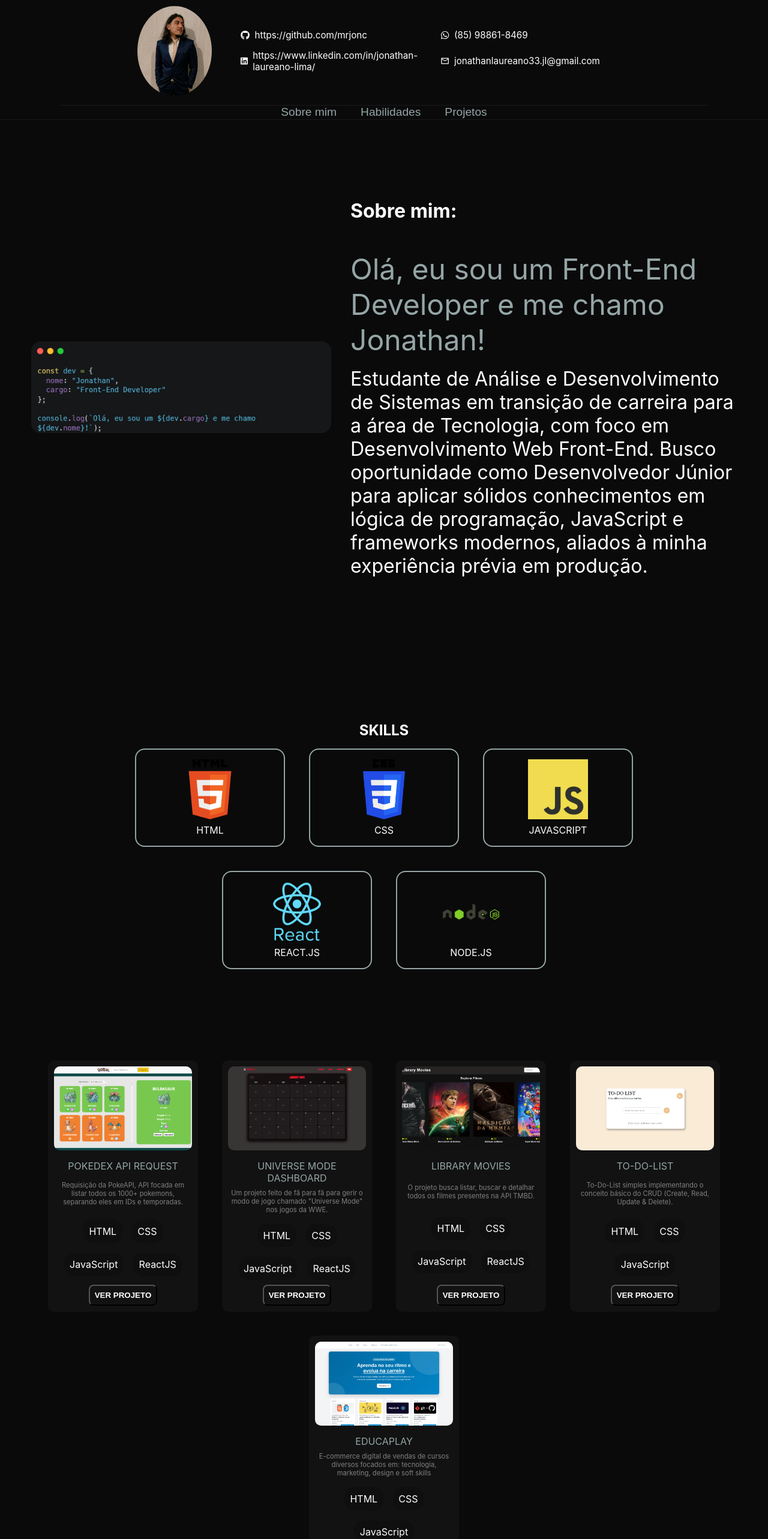
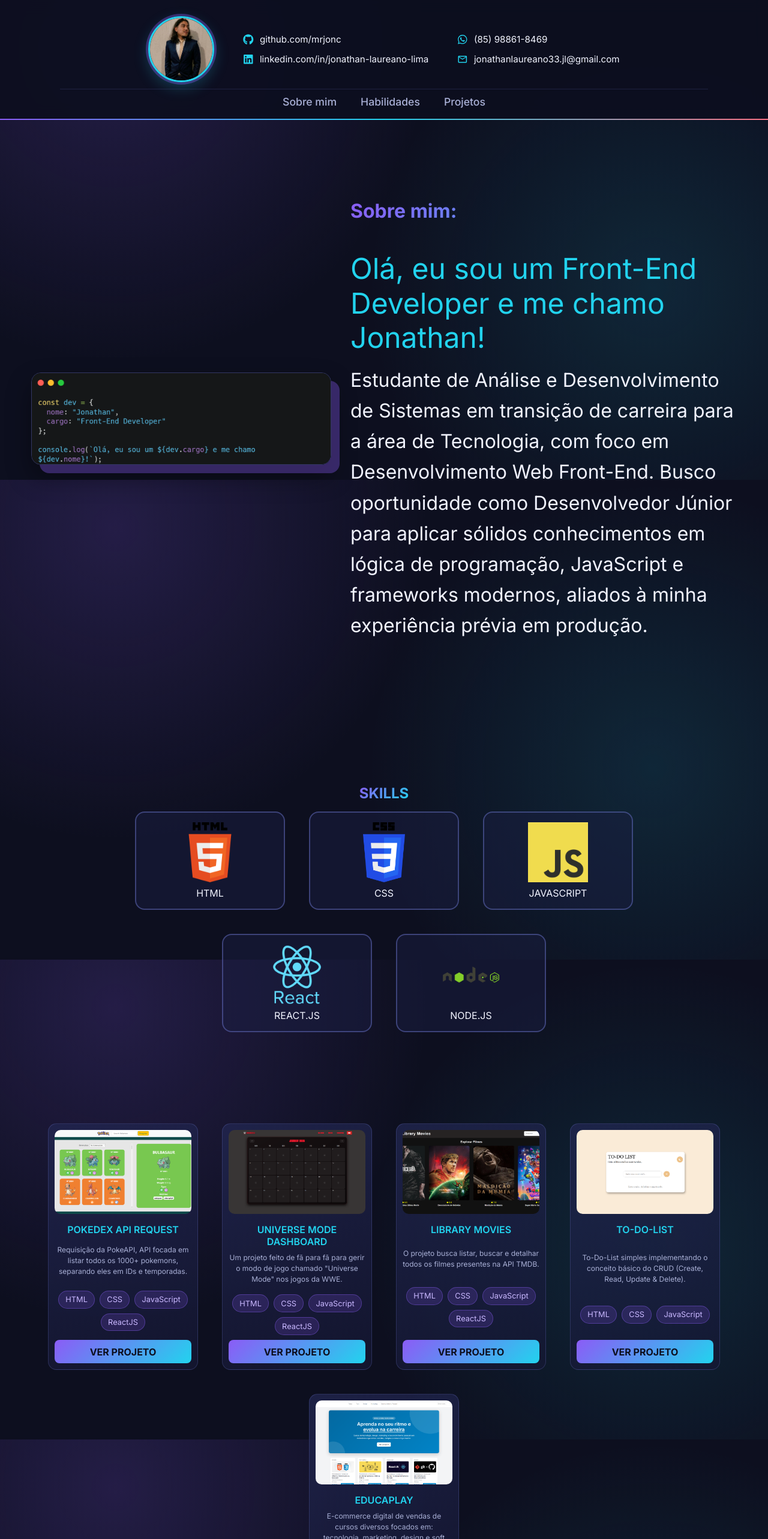
Before and after one commit to mrjonc/Portfolio, a React (Vite) app: page / in a window 1280 px wide. Shown: the top 2566 px of the page at 60% size. Built offline with nearby package versions, Linux system fonts and the light colour scheme.

Commit message:
Ajustando o css do portfolio

```diff
--- a/index.html
+++ b/index.html
@@ -1,9 +1,14 @@
 <!doctype html>
-<html lang="en">
+<html lang="pt-BR">
   <head>
     <meta charset="UTF-8" />
     <meta name="viewport" content="width=device-width, initial-scale=1.0" />
     <title>Portfolio | Desenvolvedor Front-End</title>
+    <link rel="preconnect" href="https://fonts.googleapis.com" />
+    <link
+      href="https://fonts.googleapis.com/css2?family=Inter:wght@400;500;600;700&display=swap"
+      rel="stylesheet"
+    />
   </head>
   <body>
     <div id="root"></div>
--- a/src/components/NavBar.jsx
+++ b/src/components/NavBar.jsx
@@ -1,4 +1,3 @@
-import { Link } from "react-router-dom";
 import { FaGithub, FaLinkedin } from "react-icons/fa6";
 import { FaWhatsapp } from "react-icons/fa";
 import { MdOutlineMailOutline } from "react-icons/md";
@@ -6,7 +5,6 @@
 
 function NavBar() {
   return (
-    <>
     <nav className={styles.navBar}>
       <div className={styles.contacts}>
         <img src="/assets/foto-perfil.jpg" alt="Foto do Desenvolvedor" />
@@ -15,15 +13,17 @@
             href="https://github.com/mrjonc"
             target="_blank"
             rel="noreferrer"
+            aria-label="GitHub"
           >
             <FaGithub />
-              https://github.com/mrjonc
+            github.com/mrjonc
           </a>
 
           <a
             href="https://wa.me/5585988618469"
             target="_blank"
             rel="noreferrer"
+            aria-label="WhatsApp"
           >
             <FaWhatsapp />
             (85) 98861-8469
@@ -33,30 +33,25 @@
             href="https://www.linkedin.com/in/jonathan-laureano-lima/"
             target="_blank"
             rel="noreferrer"
+            aria-label="LinkedIn"
           >
             <FaLinkedin />
-              https://www.linkedin.com/in/jonathan-laureano-lima/
+            linkedin.com/in/jonathan-laureano-lima
           </a>
 
-            <a href="mailto:jonathanlaureano33.jl@gmail.com">
+          <a href="mailto:jonathanlaureano33.jl@gmail.com" aria-label="E-mail">
             <MdOutlineMailOutline />
             jonathanlaureano33.jl@gmail.com
           </a>
         </div>
       </div>
+
       <div className={styles.informations}>
-          <button>
         <a href="#about">Sobre mim</a>
-          </button>
-          <button>
         <a href="#skills">Habilidades</a>
-          </button>
-          <button>
         <a href="#projects">Projetos</a>
-          </button>
       </div>
     </nav>
-    </>
   );
 }
 
--- a/src/components/NavBar.module.css
+++ b/src/components/NavBar.module.css
@@ -2,23 +2,28 @@
   display: flex;
   flex-direction: column;
   justify-content: space-between;
-  padding: 10px 100px;
-  gap: 15px;
+  padding: 16px 100px 0;
+  gap: 0;
   position: fixed;
   top: 0;
   left: 0;
   width: 100%;
   height: 200px;
-  background-color: #0a0a0a;
+  background-color: rgba(13, 15, 31, 0.92);
+  backdrop-filter: blur(12px);
+  -webkit-backdrop-filter: blur(12px);
   z-index: 1000;
-  border-bottom: 1px solid #1a1a1a;
 }
 
-.contacts img {
-  max-width: 150px;
-  max-height: 150px;
-  border-radius: 50%;
-  object-fit: cover;
+/* linha em degradê na base da navbar */
+.navBar::after {
+  content: "";
+  position: absolute;
+  left: 0;
+  bottom: 0;
+  width: 100%;
+  height: 2px;
+  background: linear-gradient(90deg, #8b5cf6, #22d3ee, #fb7185);
 }
 
 .contacts {
@@ -27,62 +32,93 @@
   justify-content: center;
   gap: 3rem;
   width: 100%;
+  flex: 1;
+}
+
+.contacts img {
+  width: 110px;
+  height: 110px;
+  border-radius: 50%;
+  object-fit: cover;
+  border: 3px solid #22d3ee;
+  box-shadow:
+    0 0 0 4px rgba(139, 92, 246, 0.35),
+    0 8px 24px rgba(34, 211, 238, 0.25);
+  flex-shrink: 0;
 }
 
 .links {
-  display: flex;
-  flex-wrap: wrap;
-  max-width: 650px;
-  gap: 15px;
+  display: grid;
+  grid-template-columns: repeat(2, max-content);
+  column-gap: 3rem;
+  row-gap: 14px;
+  align-items: center;
 }
 
 .links a {
   text-decoration: none;
   display: flex;
   align-items: center;
-  gap: 8px;
-  color: white;
+  gap: 10px;
+  color: #f2f4ff;
   font-size: 0.95rem;
-  flex: 1 1 45%;
-  min-width: 250px;
+  white-space: nowrap;
+  transition:
+    color 0.3s ease,
+    transform 0.3s ease;
+}
+
+.links a svg {
+  color: #22d3ee;
+  flex-shrink: 0;
+  font-size: 1.1rem;
 }
 
 .links a:hover {
-  color: #95a5a6;
+  color: #22d3ee;
+  transform: translateX(3px);
 }
 
 .informations {
   display: flex;
   justify-content: center;
   gap: 40px;
-  border-top: 1px solid #1a1a1a;
+  padding: 10px 0 14px;
+  border-top: 1px solid rgba(139, 148, 255, 0.15);
 }
 
 .informations button {
   background: none;
   border: none;
+  padding: 0;
+  cursor: pointer;
 }
 
 .informations a {
   text-decoration: none;
-  color: #95a5a6;
-  font-size: 1.2rem;
+  color: #a9b0d6;
+  font-size: 1.1rem;
   font-weight: 500;
-  transition: color 0.5s ease;
+  padding-bottom: 4px;
+  border-bottom: 2px solid transparent;
+  transition:
+    color 0.4s ease,
+    border-color 0.4s ease;
 }
 
 .informations a:hover {
   color: #ffffff;
+  border-bottom-color: #fb7185;
 }
 
 @media (max-width: 768px) {
   .navBar {
     height: auto;
     min-height: 180px;
-    padding: 15px 20px;
+    padding: 15px 20px 0;
     flex-direction: column;
     justify-content: center;
-    gap: 15px;
+    gap: 12px;
   }
 
   .contacts {
@@ -97,13 +133,14 @@
     display: block;
     width: 65px;
     height: 65px;
-    border: 2px solid #95a5a6;
+    border: 2px solid #22d3ee;
+    box-shadow: 0 0 0 3px rgba(139, 92, 246, 0.35);
     flex-shrink: 0;
   }
 
   .links {
-    display: flex !important; /* Força o flexbox */
-    flex-direction: row !important; /* Força ficar um ao lado do outro */
+    display: flex !important;
+    flex-direction: row !important;
     justify-content: center;
     align-items: center;
     gap: 25px;
@@ -111,28 +148,26 @@
   }
 
   .links a {
-    display: inline-flex !important; /* Faz o link se comportar como um elemento de linha compacta */
+    display: inline-flex !important;
     align-items: center;
     justify-content: center;
-    font-size: 0 !important; /* Esconde o texto */
-    color: #95a5a6;
+    font-size: 0 !important;
+    color: #a9b0d6;
     text-decoration: none;
-
-    /* ZERA as propriedades de tamanho que herdou do PC e que estavam forçando a coluna */
     flex: none !important;
     min-width: 0 !important;
     width: auto !important;
+    transform: none;
   }
 
-  /* Garante o tamanho correto do ícone */
   .links a svg {
     font-size: 1.6rem !important;
-    color: #95a5a6;
+    color: #a9b0d6;
     display: block;
   }
 
   .links a:hover svg {
-    color: white;
+    color: #22d3ee;
   }
 
   .informations {
@@ -141,8 +176,8 @@
     flex-direction: row;
     justify-content: center;
     gap: 20px;
-    border-top: 1px solid rgba(255, 255, 255, 0.1);
-    padding-top: 10px;
+    border-top: 1px solid rgba(139, 148, 255, 0.2);
+    padding: 10px 0 12px;
   }
 
   .informations a {
--- a/src/index.css
+++ b/src/index.css
@@ -1,3 +1,17 @@
+:root {
+  --bg: #0d0f1f;
+  --bg-soft: #151834;
+  --surface: rgba(27, 31, 66, 0.65);
+  --border: rgba(139, 148, 255, 0.2);
+  --text: #f2f4ff;
+  --text-muted: #a9b0d6;
+  --violet: #8b5cf6;
+  --cyan: #22d3ee;
+  --coral: #fb7185;
+  --gradient: linear-gradient(135deg, #8b5cf6 0%, #22d3ee 100%);
+  --glow: 0 10px 30px rgba(139, 92, 246, 0.25);
+}
+
 * {
   box-sizing: border-box;
   margin: 0;
@@ -6,8 +20,20 @@
 
 html {
   scroll-behavior: smooth;
-  background-color: #0a0a0a;
-  color: #ffffff;
+  background-color: var(--bg);
+  background-image:
+    radial-gradient(
+      circle at 15% 10%,
+      rgba(139, 92, 246, 0.18),
+      transparent 40%
+    ),
+    radial-gradient(
+      circle at 85% 60%,
+      rgba(34, 211, 238, 0.12),
+      transparent 40%
+    );
+  background-attachment: fixed;
+  color: var(--text);
   font-family: "Inter", sans-serif;
 }
 
@@ -21,14 +47,36 @@
   padding: 60px 20px;
 }
 
+h1 {
+  background: var(--gradient);
+  -webkit-background-clip: text;
+  background-clip: text;
+  -webkit-text-fill-color: transparent;
+  color: transparent;
+}
+
+:focus-visible {
+  outline: 2px solid var(--cyan);
+  outline-offset: 3px;
+}
+
+@media (prefers-reduced-motion: reduce) {
+  html {
+    scroll-behavior: auto;
+  }
+  * {
+    transition: none !important;
+  }
+}
+
 @media (max-width: 768px) {
   main {
-    margin-top: 190px; /* Empurra o conteúdo para baixo da barra */
+    margin-top: 190px;
     padding: 15px;
   }
 
   section {
-    scroll-margin-top: 190px; /* O scroll para no lugar certinho */
+    scroll-margin-top: 190px;
     min-height: calc(100vh - 190px);
     padding: 30px 0;
   }
--- a/src/pages/About/About.jsx
+++ b/src/pages/About/About.jsx
@@ -3,17 +3,15 @@
 
 function About() {
   return (
-    <>
     <div className={styles.container}>
       <div className={styles.containerRight}>
-          <img
-            src="/assets/intro-dev.png"
-            alt="Tela com codigos em JavaScript"
-          />
+        <img src="/assets/intro-dev.png" alt="Tela com códigos em JavaScript" />
       </div>
+
       <div className={styles.containerLeft}>
         <h1>Sobre mim:</h1>
-          <p style={{ color: "#95a5a6", fontSize: "3rem" }}>
+
+        <p className={styles.subtitle}>
           <Typewriter
             onInit={(typewriter) => {
               typewriter
@@ -28,6 +26,7 @@
             }}
           />
         </p>
+
         <p>
           Estudante de Análise e Desenvolvimento de Sistemas em transição de
           carreira para a área de Tecnologia, com foco em Desenvolvimento Web
@@ -37,7 +36,6 @@
         </p>
       </div>
     </div>
-    </>
   );
 }
 
--- a/src/pages/About/About.module.css
+++ b/src/pages/About/About.module.css
@@ -15,6 +15,7 @@
   gap: 1rem;
   font-size: 2rem;
   text-align: start;
+  color: #f2f4ff;
 }
 
 .containerLeft h1 {
@@ -23,25 +24,42 @@
   font-size: 2rem;
 }
 
+.containerLeft p {
+  line-height: 1.6;
+}
+
+.containerLeft .subtitle {
+  color: #22d3ee;
+  font-size: 3rem;
+  line-height: 1.2;
+}
+
 .containerRight img {
   max-width: 500px;
   border-radius: 1rem;
+  border: 1px solid rgba(139, 148, 255, 0.3);
+  box-shadow:
+    14px 14px 0 rgba(139, 92, 246, 0.35),
+    0 20px 40px rgba(0, 0, 0, 0.4);
 }
 
 @media (max-width: 768px) {
   .container {
-    flex-direction: column; /* Joga a imagem para baixo do texto */
+    flex-direction: column;
     text-align: center;
     gap: 1.5rem;
   }
 
   .containerLeft h1 {
-    text-align: center; /* Centraliza o título no celular */
+    text-align: center;
   }
 
   .containerRight img {
-    max-width: 100%; /* Garante que a imagem não estoure a largura da tela */
+    max-width: 100%;
     height: auto;
+    box-shadow:
+      8px 8px 0 rgba(139, 92, 246, 0.35),
+      0 12px 24px rgba(0, 0, 0, 0.4);
   }
 }
 
@@ -53,4 +71,8 @@
   .containerLeft p {
     font-size: 1.2rem;
   }
+
+  .containerLeft .subtitle {
+    font-size: 1.7rem;
+  }
 }
--- a/src/pages/Home/App.jsx
+++ b/src/pages/Home/App.jsx
@@ -1,4 +1,3 @@
-import "./App.css";
 import NavBar from "../../components/NavBar.jsx";
 import About from "../About/About.jsx";
 import Projects from "../Projects/Projects.jsx";
--- a/src/pages/Projects/Projects.jsx
+++ b/src/pages/Projects/Projects.jsx
@@ -1,6 +1,5 @@
 import styles from "../Projects/Projects.module.css";
 
-function Projects() {
 const cardsProjects = [
   {
     img: "/assets/pokemon-page.png",
@@ -10,35 +9,29 @@
     tools: ["HTML", "CSS", "JavaScript", "ReactJS"],
     link: "https://pokedex-chi-sooty.vercel.app",
   },
-
   {
     img: "/assets/universe.png",
     projectName: "Universe Mode Dashboard",
     description: `Um projeto feito de fã para fã para gerir o modo de jogo chamado "Universe Mode" nos jogos da WWE.`,
-
     tools: ["HTML", "CSS", "JavaScript", "ReactJS"],
     link: "https://universemodedashboard.vercel.app",
   },
-
   {
     img: "/assets/library-movies-page.png",
     projectName: "Library Movies",
     description:
-        "O projeto busca listar, buscar e detalhar todos os filmes presentes na API TMBD.",
+      "O projeto busca listar, buscar e detalhar todos os filmes presentes na API TMDB.",
     tools: ["HTML", "CSS", "JavaScript", "ReactJS"],
     link: "https://library-movies-sigma.vercel.app",
   },
-
   {
     img: "/assets/to-do-list-page.png",
     projectName: "To-Do-List",
     description:
       "To-Do-List simples implementando o conceito básico do CRUD (Create, Read, Update & Delete).",
-
     tools: ["HTML", "CSS", "JavaScript"],
     link: "https://to-do-list-project-drab.vercel.app/",
   },
-
   {
     img: "/assets/e-commerce.png",
     projectName: "EducaPlay",
@@ -48,42 +41,36 @@
     link: "https://cursos-educa-play.vercel.app/",
   },
 ];
+
+function Projects() {
   return (
-    <>
     <div className={styles.cards}>
-        {cardsProjects.map((item, index) => {
-          return (
-            <div key={index} className={styles.card}>
-              <img
-                className={styles.img}
-                src={item.img}
-                alt={item.projectName}
-              />
+      {cardsProjects.map((item) => (
+        <div key={item.projectName} className={styles.card}>
+          <img className={styles.img} src={item.img} alt={item.projectName} />
+
           <div className={styles.informations}>
-                <p style={{ color: "#95a5a6", textTransform: "uppercase" }}>
-                  {item.projectName}
-                </p>
-                <p style={{ color: "grey", fontSize: "0.7rem" }}>
-                  {item.description}
-                </p>
+            <p className={styles.projectName}>{item.projectName}</p>
+            <p className={styles.description}>{item.description}</p>
 
             <div className={styles.tags}>
-                  {item.tools.map((tools, index) => {
-                    return <span key={index}>{tools}</span>;
-                  })}
+              {item.tools.map((tool) => (
+                <span key={tool}>{tool}</span>
+              ))}
             </div>
 
-                <a href={item.link} target="_blank" rel="noreferrer">
-                  <button>
-                    <strong>Ver Projeto</strong>
-                  </button>
+            <a
+              className={styles.btn}
+              href={item.link}
+              target="_blank"
+              rel="noreferrer"
+            >
+              Ver Projeto
             </a>
           </div>
         </div>
-          );
-        })}
+      ))}
     </div>
-    </>
   );
 }
 
--- a/src/pages/Projects/Projects.module.css
+++ b/src/pages/Projects/Projects.module.css
@@ -8,8 +8,13 @@
 }
 
 .card {
-  background-color: rgba(23, 23, 23, 0.686);
-  border-radius: 10px;
+  background: linear-gradient(
+    160deg,
+    rgba(34, 39, 82, 0.75),
+    rgba(21, 24, 52, 0.75)
+  );
+  border: 1px solid rgba(139, 148, 255, 0.2);
+  border-radius: 14px;
   width: 250px;
   display: flex;
   flex-direction: column;
@@ -19,11 +24,14 @@
   cursor: pointer;
   transition:
     transform 0.3s ease,
-    box-shadow 0.3s ease;
+    box-shadow 0.3s ease,
+    border-color 0.3s ease;
 }
 
 .card:hover {
   transform: translateY(-8px);
+  border-color: #22d3ee;
+  box-shadow: 0 14px 34px rgba(139, 92, 246, 0.3);
 }
 
 .img {
@@ -46,14 +54,17 @@
 .tags {
   display: flex;
   justify-content: center;
-  gap: 1rem;
+  gap: 0.5rem;
   flex-wrap: wrap;
   margin-top: 0.5rem;
 }
 
 .tags span {
-  background-color: rgba(0, 0, 0, 0.153);
-  padding: 0.6rem;
+  background-color: rgba(139, 92, 246, 0.18);
+  color: #c9b8ff;
+  border: 1px solid rgba(139, 92, 246, 0.4);
+  padding: 0.4rem 0.7rem;
+  font-size: 0.8rem;
   border-radius: 1rem;
 }
 
@@ -62,17 +73,35 @@
   color: white;
 }
 
-.card button {
-  background: none;
+.projectName {
+  color: #22d3ee;
+  text-transform: uppercase;
+  font-weight: 600;
+}
+
+.description {
+  color: #a9b0d6;
+  font-size: 0.75rem;
+  line-height: 1.5;
+}
+
+.card .btn {
+  display: inline-block;
+  background: linear-gradient(135deg, #8b5cf6, #22d3ee);
   cursor: pointer;
-  color: white;
-  padding: 0.5rem;
+  color: #0d0f1f;
+  font-weight: 700;
+  padding: 0.6rem 1rem;
   border-radius: 0.5rem;
   text-transform: uppercase;
+  transition:
+    transform 0.2s ease,
+    box-shadow 0.2s ease;
 }
 
-.card button:hover {
-  background-color: rgb(29, 26, 26);
+.card .btn:hover {
+  transform: scale(1.05);
+  box-shadow: 0 6px 18px rgba(34, 211, 238, 0.35);
 }
 
 @media (max-width: 768px) {
@@ -97,10 +126,13 @@
     gap: 0.3rem;
   }
 
-  a,
-  button {
-    padding: 0.2rem;
+  .card .btn {
+    padding: 0.5rem 0.8rem;
     font-size: 0.8rem;
+  }
+
+  .description {
+    font-size: 0.7rem;
   }
 
   .tags {
--- a/src/pages/Skills/Skills.jsx
+++ b/src/pages/Skills/Skills.jsx
@@ -1,50 +1,26 @@
 import styles from "../Skills/Skills.module.css";
-import { FaHtml5, FaCss3Alt, FaReact, FaNodeJs } from "react-icons/fa";
-import { IoLogoJavascript } from "react-icons/io5";
+
+const skills = [
+  { logo: "/assets/HTML.png", name: "HTML" },
+  { logo: "/assets/CSS.png", name: "CSS" },
+  { logo: "/assets/js.jpg", name: "JAVASCRIPT" },
+  { logo: "/assets/react.png", name: "REACT.JS" },
+  { logo: "/assets/node.png", name: "NODE.JS" },
+];
 
 function Skills() {
-  const skills = [
-    {
-      logo: "/assets/HTML.png",
-      name: "HTML",
-    },
-
-    {
-      logo: "/assets/CSS.png",
-      name: "CSS",
-    },
-
-    {
-      logo: "/assets/js.jpg",
-      name: "JAVASCRIPT",
-    },
-
-    {
-      logo: "/assets/react.png",
-      name: "REACT.JS",
-    },
-
-    {
-      logo: "/assets/node.png",
-      name: "NODE.JS",
-    },
-  ];
   return (
-    <>
     <div className={styles.container}>
       <h1>SKILLS</h1>
       <div className={styles.cards}>
-          {skills.map((item, index) => {
-            return (
-              <div key={index} className={styles.card}>
+        {skills.map((item) => (
+          <div key={item.name} className={styles.card}>
             <img src={item.logo} alt={item.name} />
             <p>{item.name}</p>
           </div>
-            );
-          })}
+        ))}
       </div>
     </div>
-    </>
   );
 }
 
--- a/src/pages/Skills/Skills.module.css
+++ b/src/pages/Skills/Skills.module.css
@@ -26,16 +26,20 @@
   align-items: center;
   gap: 0.5rem;
   box-sizing: border-box;
-  background: transparent;
-  border: 2px solid #95a5a6;
+  background: rgba(27, 31, 66, 0.5);
+  border: 2px solid rgba(139, 148, 255, 0.35);
   border-radius: 1rem;
+  color: #f2f4ff;
   transition:
     transform 0.3s ease,
-    box-shadow 0.3s ease;
+    box-shadow 0.3s ease,
+    border-color 0.3s ease;
 }
 
 .card:hover {
   transform: translateY(-8px);
+  border-color: #fb7185;
+  box-shadow: 0 12px 30px rgba(251, 113, 133, 0.25);
 }
 
 .card img {
```
Also changed, not shown: src/pages/Home/App.css (deleted). Lines whose indentation alone changed are shown as unchanged.
